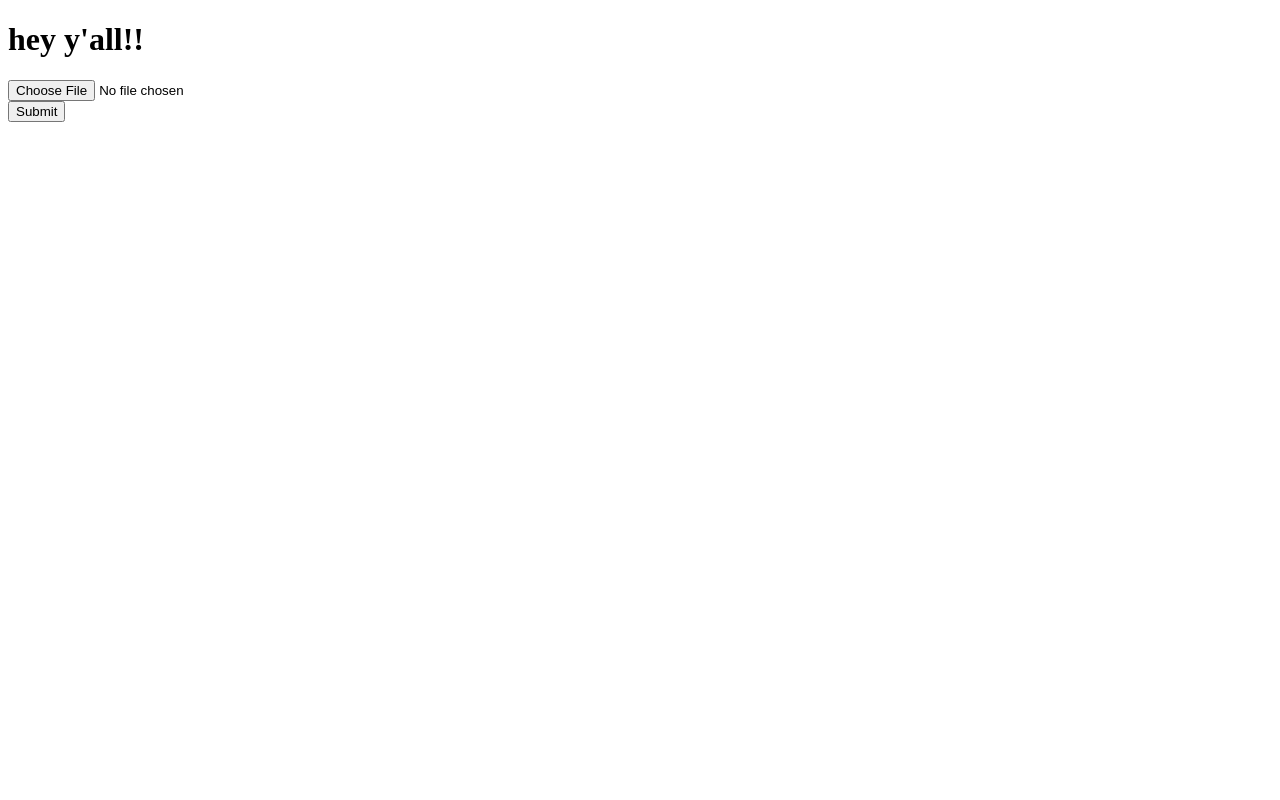
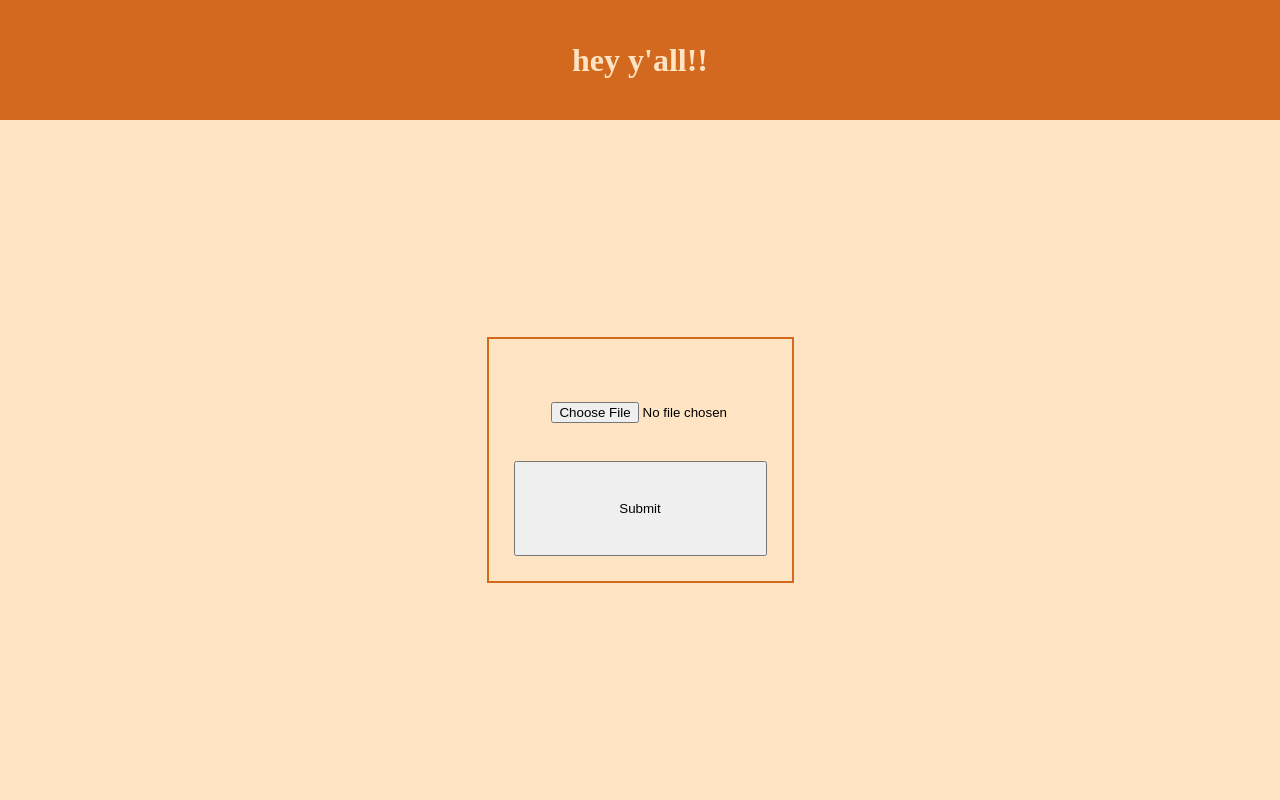
Before and after one commit to YosiLeibman/static-files-server, a website: page public/index.html in a window 1280 px wide. Drawn offline with Linux system fonts and the light colour scheme.

Commit message:
add some design

```diff
--- a/public/index.html
+++ b/public/index.html
@@ -4,12 +4,49 @@
 		<meta charset="UTF-8" />
 		<meta name="viewport" content="width=device-width, initial-scale=1.0" />
 		<title>My Static Files Server</title>
+		<style>
+			* {
+				margin: 0;
+			}
+			body {
+				margin: 0;
+				height: 100vh;
+				background-color: bisque;
+			}
+			.title {
+				height: 15vh;
+				background-color: chocolate;
+				color: bisque;
+				text-align: center;
+			}
+			h1 {
+				line-height: 15vh;
+			}
+			.main{
+				height: 85vh;
+				display: flex;
+				justify-content: center;
+				align-items: center;
+			}
+			form{
+				border: 2px solid chocolate;
+				padding: 25px;
+			}
+			input{
+				width: 100%;
+				padding: 15%;
+			}
+		</style>
 	</head>
 	<body>
-		<h1>hey y'all!!</h1>
-		<form action="/" method="post" enctype="multipart/form-data">
-			<input type="file" name="filetoupload" /><br />
-			<input type="submit" />
-		</form>
+		<div class="title">
+			<h1>hey y'all!!</h1>
+		</div>
+		<div class="main">
+			<form action="/" method="post" enctype="multipart/form-data">
+				<input type="file" name="filetoupload" /><br />
+				<input type="submit" />
+			</form>
+		</div>
 	</body>
 </html>
```
